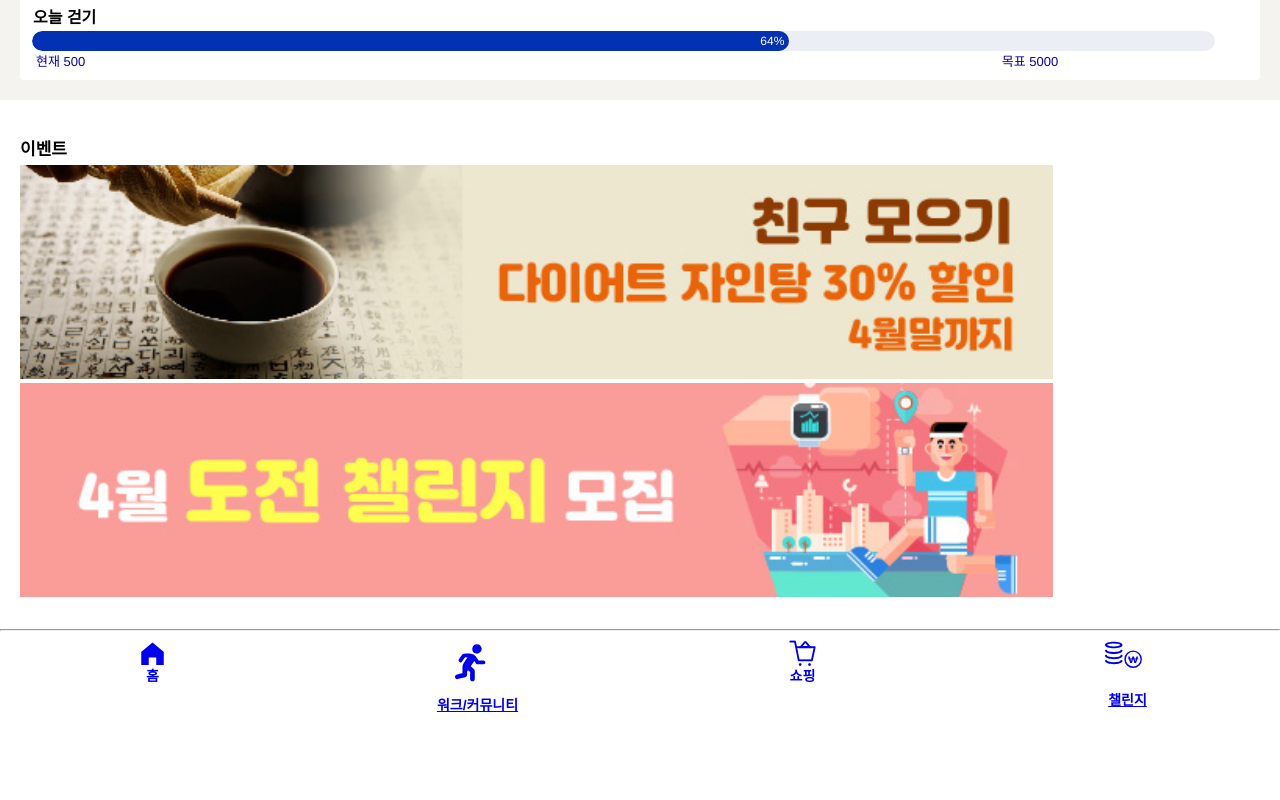
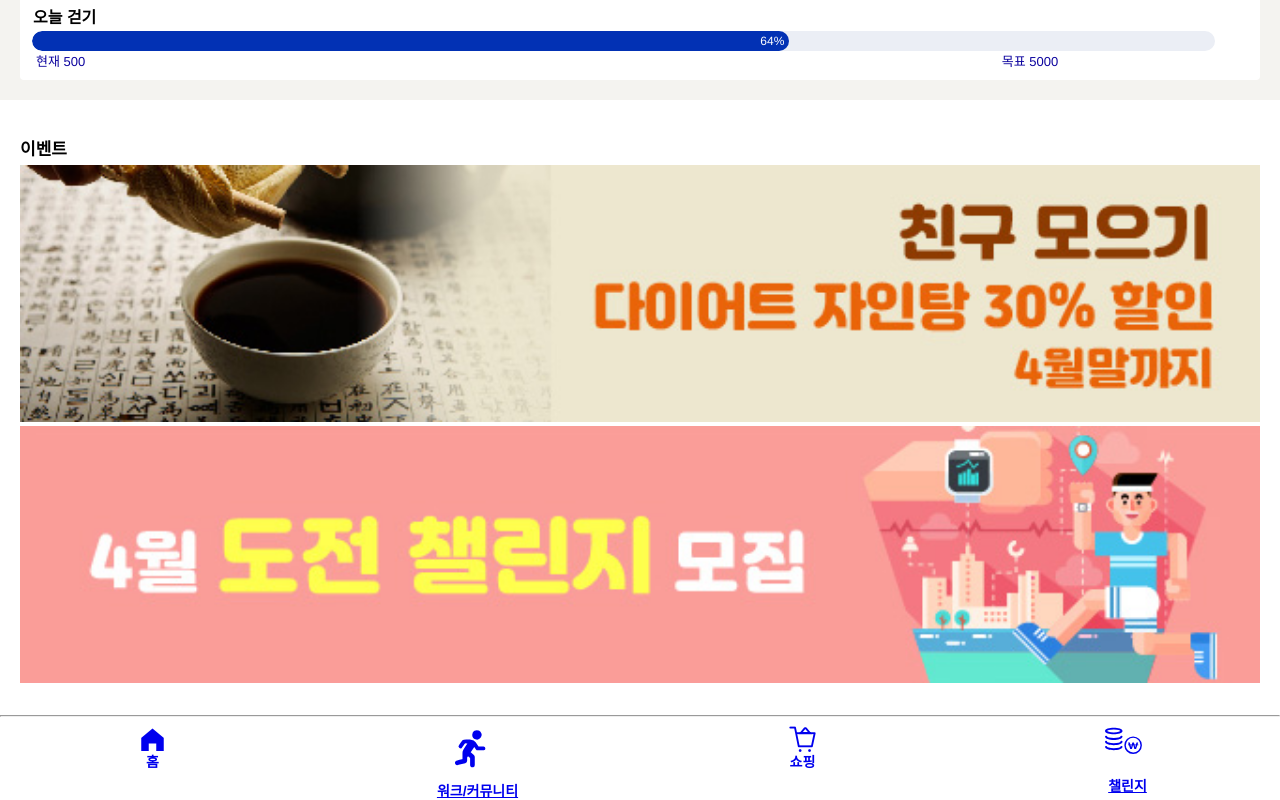
Before and after one commit to yechan0318/VueHealth, a Vue app: page / in a window 1280 px wide. Shown: the part 539-1339 px from the top of the page. Before the commit the page ends 1253 px from the top, so only its background shows below. Built offline with nearby package versions, Linux system fonts and the light colour scheme.

Commit message:
Fixed event image

```diff
--- a/src/components/Event.vue
+++ b/src/components/Event.vue
@@ -3,18 +3,14 @@
     <el-main>
       <div class="Event-Box">
         <div class="eventText">이벤트</div>
-        <el-row>
-          <el-col :span="20"
-            ><div class="eventImg">
-              <img src="@/assets/friendsEvent.jpeg" style="width: 100%" />
-            </div>
-          </el-col>
-          <el-col :span="20"
-            ><div class="eventImg">
-              <img src="@/assets/aprilEvent.jpeg" style="width: 100%" />
-            </div>
-          </el-col>
-        </el-row>
+
+        <div class="eventImg">
+          <img src="@/assets/friendsEvent.jpeg" style="width: 100%" />
+        </div>
+
+        <div class="eventImg">
+          <img src="@/assets/aprilEvent.jpeg" style="width: 100%" />
+        </div>
       </div>
     </el-main>
   </el-container>
```
